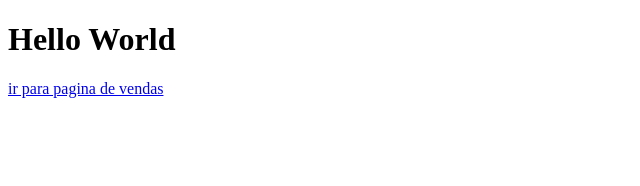
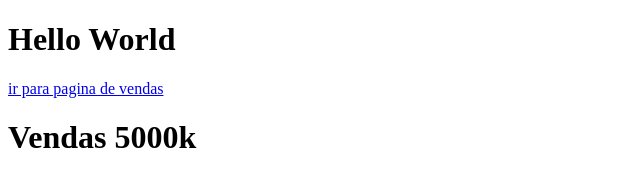
Before and after one commit to IgorJoseRibeiro/aulagithub, a plain HTML site: page index.html in a window 1280 px wide. Shown: the whole page, without its empty margins (0-640 px from the left). Drawn offline with Linux system fonts and the light colour scheme.

Commit message:
Acrescentado valor das vendas

```diff
--- a/index.html
+++ b/index.html
@@ -9,5 +9,6 @@
 <body>
     <h1>Hello World</h1>
     <a href="vendas.html">ir para pagina de vendas</a>
+    <h1>Vendas 5000k</h1>
 </body>
 </html>
```
